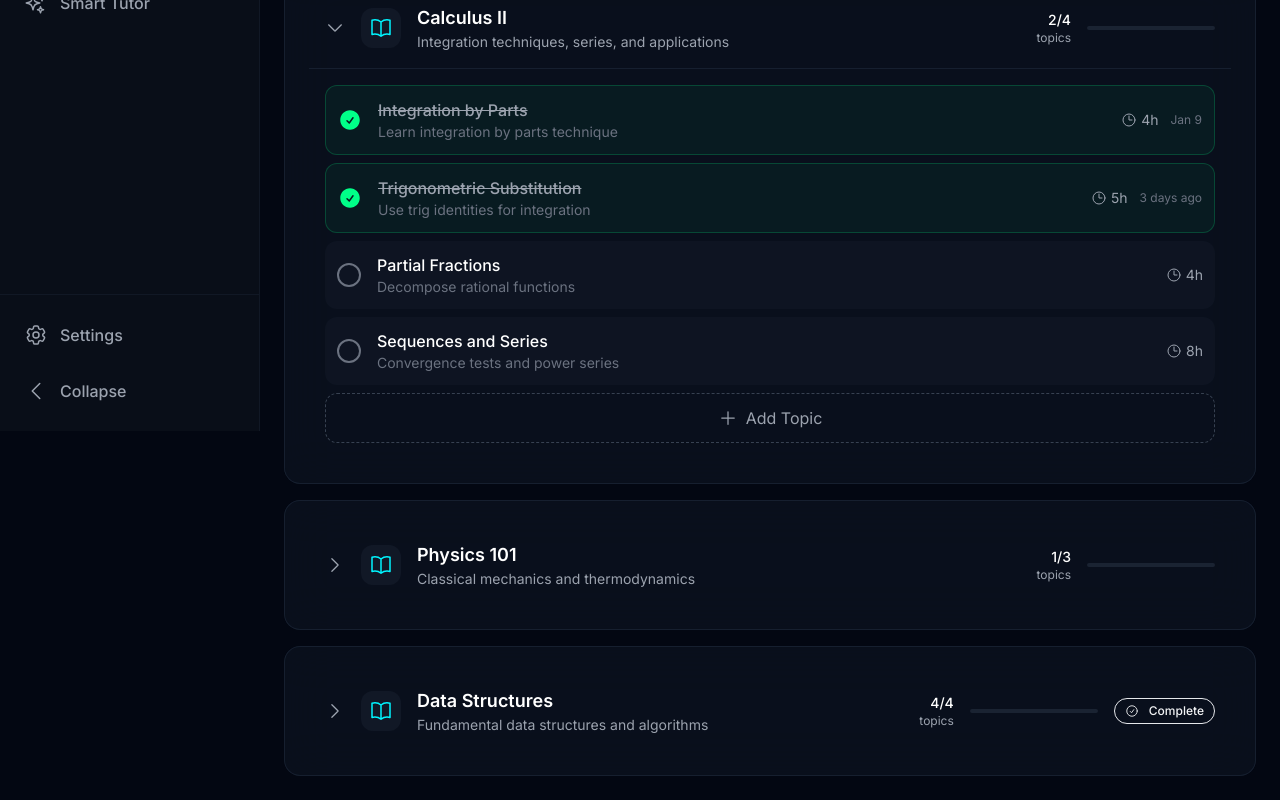
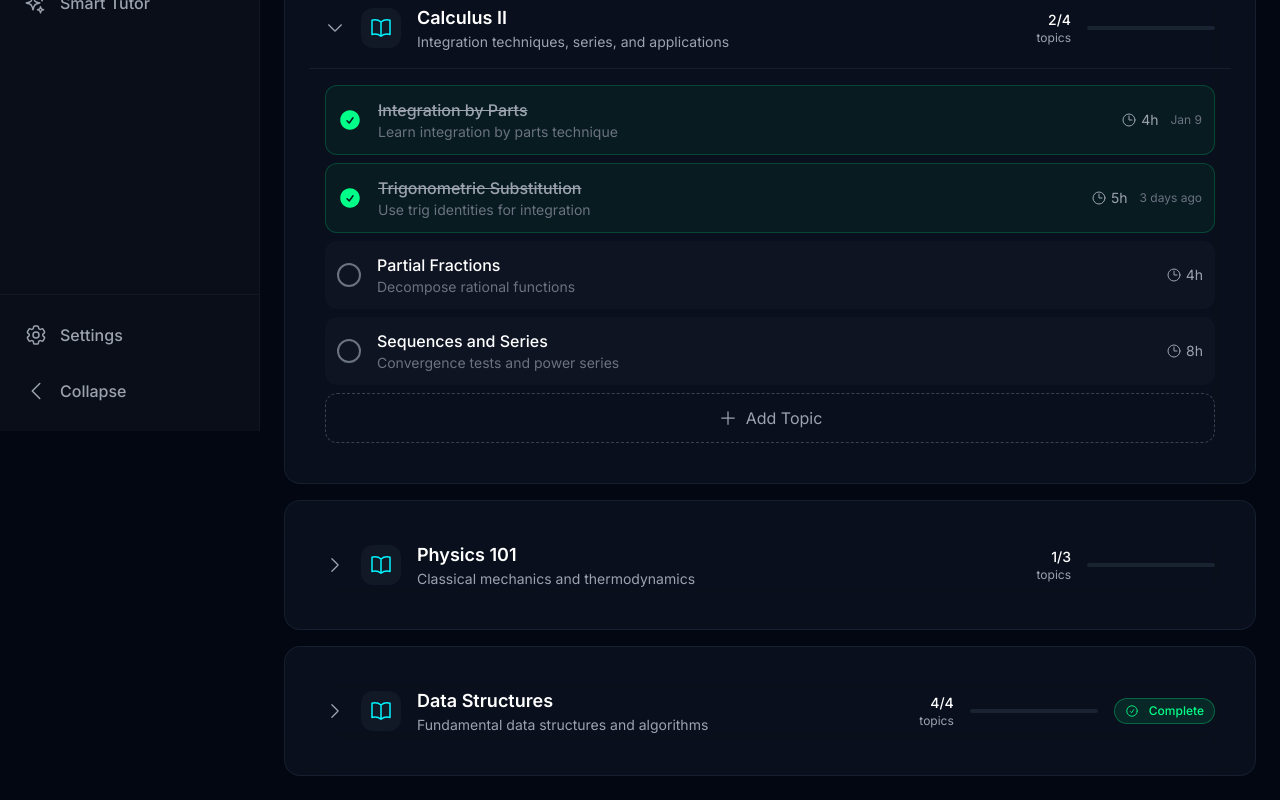
Before and after one commit to arif481/EduPlanr, a Next.js app: page /syllabus in a window 1280 px wide. Shown: the part 369-1169 px from the top of the page. Built offline with nearby package versions, Linux system fonts and the light colour scheme; no server answers; the database is empty; sample sign-in values are in the browser's storage.

Commit message:
Fix Badge variants and set Node.js to 20.x

```diff
--- a/package.json
+++ b/package.json
@@ -50,6 +50,6 @@
     "@testing-library/jest-dom": "^6.4.2"
   },
   "engines": {
-    "node": ">=18.0.0"
+    "node": "20.x"
   }
 }
--- a/src/app/(dashboard)/settings/page.tsx
+++ b/src/app/(dashboard)/settings/page.tsx
@@ -447,7 +447,7 @@ export default function SettingsPage() {
                       <p className="text-sm text-gray-400">Connected</p>
                     </div>
                   </div>
-                  <Badge variant="success">Connected</Badge>
+                  <Badge variant="green">Connected</Badge>
                 </div>
               </div>
             </div>
--- a/src/app/(dashboard)/syllabus/page.tsx
+++ b/src/app/(dashboard)/syllabus/page.tsx
@@ -346,7 +346,7 @@ export default function SyllabusPage() {
                   </div>
 
                   {progress === 100 && (
-                    <Badge variant="success">
+                    <Badge variant="green">
                       <CheckCircleIcon className="w-3.5 h-3.5 mr-1" />
                       Complete
                     </Badge>
```
